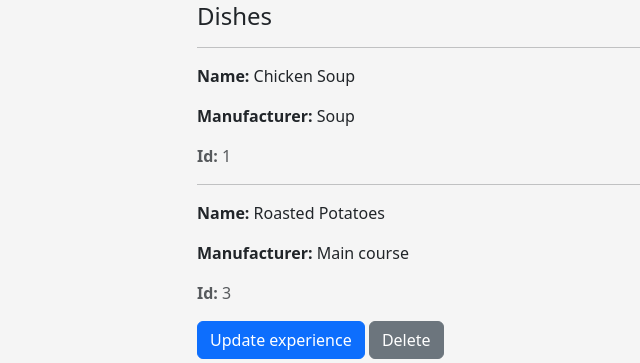
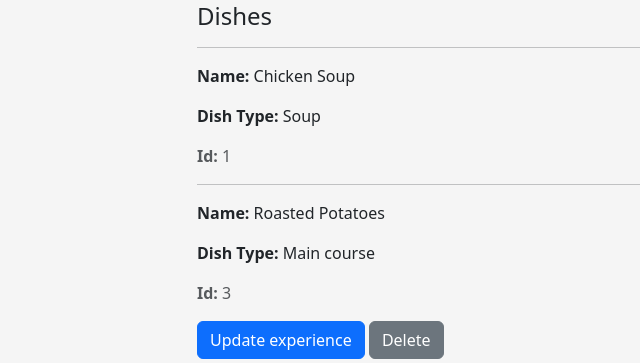
Before and after one commit to StrawHato/kitchen-mate, a Django app: page /kitchen/cooks/1 in a window 1280 px wide. Shown: the part 258-621 px from the top of the page, without its empty margins (135-775 px from the left). Run offline with Django 5.2, Linux system fonts and the light colour scheme; data comes from the database, SQL or seed files in the repository.

Commit message:
Correct field label on cook detail page

```diff
--- a/templates/kitchen/cook_detail.html
+++ b/templates/kitchen/cook_detail.html
@@ -17,7 +17,7 @@
     {% for dish in cook.dishes.all %}
         <hr>
         <p><strong>Name:</strong> {{ dish.name }}</p>
-        <p><strong>Manufacturer:</strong> {{ dish.dish_type.name }}</p>
+        <p><strong>Dish Type:</strong> {{ dish.dish_type.name }}</p>
         <p class="text-muted"><strong>Id:</strong> {{ dish.id }}</p>
 
     {% empty %}
```
